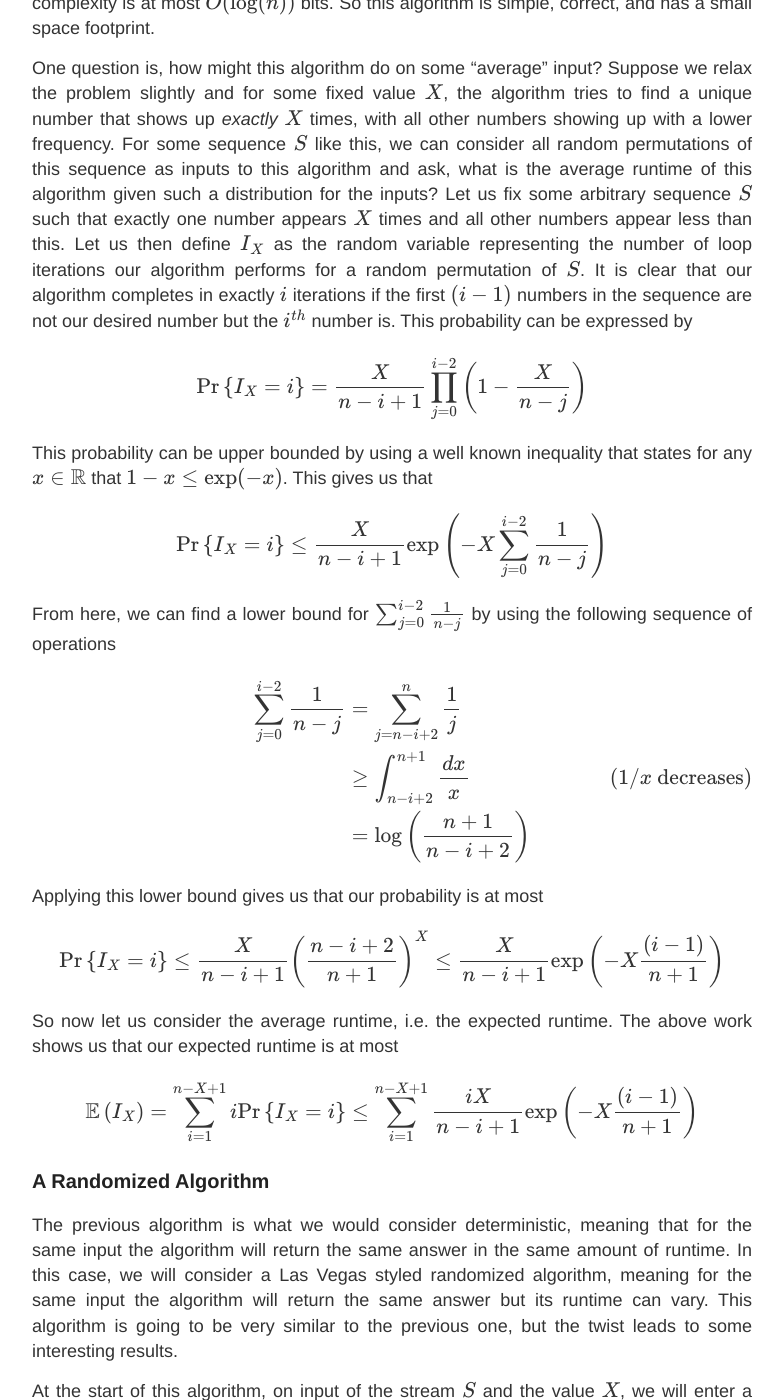
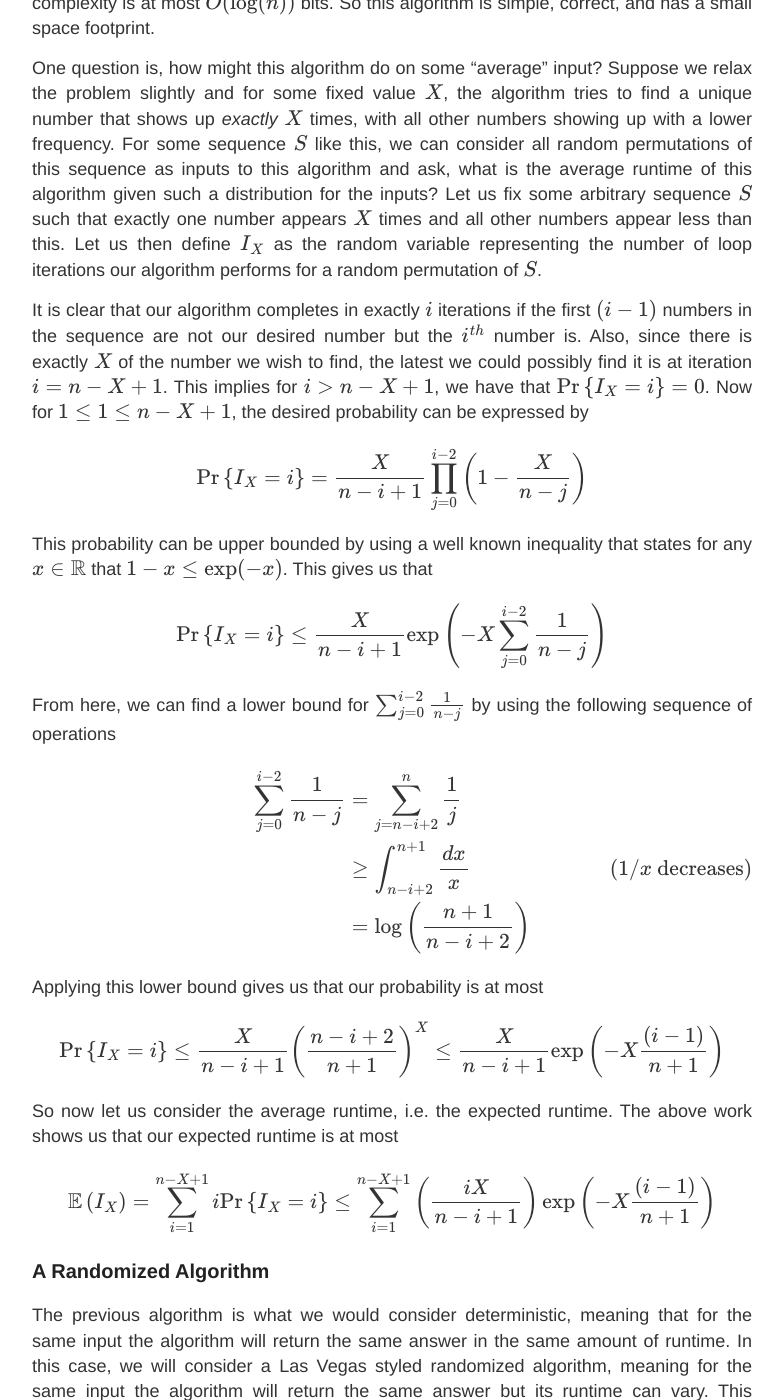
Before and after one commit to choward1491/choward1491.github.io, a Jekyll site: the page built from _posts/2020-7-25-Searching-Streams-for-the-Unknown.md, in a window 1280 px wide and 1400 px high, scrolled down 3140 px. Shown: the whole window, without its empty margins (248-1031 px from the left). Built offline with Jekyll 4.4.1, drawn with Linux system fonts in a browser that asks for light colours; nearby versions of some CDN libraries; comment, search, counter and statistics services are not loaded.

Commit message:
push some changes.. streaming post

```diff
--- a/_posts/2020-7-25-Searching-Streams-for-the-Unknown.md
+++ b/_posts/2020-7-25-Searching-Streams-for-the-Unknown.md
@@ -61,7 +61,9 @@ Before we get to the more interesting algorithm, let us consider what might be v
 
 It is pretty clear that this algorithm has us trying every type of number in the stream and seeing if its frequency is at least $X$, implying we will eventually find our desired number since it exists. Since for each value of $i$ we have to pass through the stream $2$ times, once to get the $i^{th}$ number as a representative and once to compute the frequency of that number, this implies in the worst case we will loop over the stream at most $2n$ times. Further, we can see that the only extra space we use other than the inputs is a few counters and a temporary number representing the representative. This implies our space complexity is at most $O(\log(n))$ bits. So this algorithm is simple, correct, and has a small space footprint.
 
-One question is, how might this algorithm do on some "average" input? Suppose we relax the problem slightly and for some fixed value $X$, the algorithm tries to find a unique number that shows up _exactly_ $X$ times, with all other numbers showing up with a lower frequency. For some sequence $S$ like this, we can consider all random permutations of this sequence as inputs to this algorithm and ask, what is the average runtime of this algorithm given such a distribution for the inputs? Let us fix some arbitrary sequence $S$ such that exactly one number appears $X$ times and all other numbers appear less than this. Let us then define $I_{X}$ as the random variable representing the number of loop iterations our algorithm performs for a random permutation of $S$. It is clear that our algorithm completes in exactly $i$ iterations if the first $(i-1)$ numbers in the sequence are not our desired number but the $i^{th}$ number is. This probability can be expressed by
+One question is, how might this algorithm do on some "average" input? Suppose we relax the problem slightly and for some fixed value $X$, the algorithm tries to find a unique number that shows up _exactly_ $X$ times, with all other numbers showing up with a lower frequency. For some sequence $S$ like this, we can consider all random permutations of this sequence as inputs to this algorithm and ask, what is the average runtime of this algorithm given such a distribution for the inputs? Let us fix some arbitrary sequence $S$ such that exactly one number appears $X$ times and all other numbers appear less than this. Let us then define $I_{X}$ as the random variable representing the number of loop iterations our algorithm performs for a random permutation of $S$.
+
+It is clear that our algorithm completes in exactly $i$ iterations if the first $(i-1)$ numbers in the sequence are not our desired number but the $i^{th}$ number is. Also, since there is exactly $X$ of the number we wish to find, the latest we could possibly find it is at iteration $i = n - X + 1$. This implies for $i > n - X + 1$, we have that $\text{Pr}\left\lbrace I_{X} = i\right\rbrace = 0$. Now for $1 \leq 1 \leq n - X + 1$, the desired probability can be expressed by
 
 $$\text{Pr}\left\lbrace I_{X} = i\right\rbrace = \frac{X}{n-i+1} \prod_{j=0}^{i-2} \left(1 - \frac{X}{n - j}\right)$$
 
@@ -83,7 +85,7 @@ $$\text{Pr}\left\lbrace I_{X} = i\right\rbrace \leq \frac{X}{n-i+1} \left(\frac{
 
 So now let us consider the average runtime, i.e. the expected runtime. The above work shows us that our expected runtime is at most
 
-$$\mathbb{E}\left(I_X\right) = \sum_{i=1}^{n - X + 1} i \text{Pr}\left\lbrace I_{X} = i\right\rbrace \leq \sum_{i=1}^{n - X + 1} \frac{i X}{n-i+1} \exp\left(-X\frac{(i-1)}{n+1}\right)$$
+$$\mathbb{E}\left(I_X\right) = \sum_{i=1}^{n - X + 1} i \text{Pr}\left\lbrace I_{X} = i\right\rbrace \leq \sum_{i=1}^{n - X + 1} \left(\frac{i X}{n-i+1}\right) \exp\left(-X\frac{(i-1)}{n+1}\right)$$
 
 ### A Randomized Algorithm
 The previous algorithm is what we would consider deterministic, meaning that for the same input the algorithm will return the same answer in the same amount of runtime. In this case, we will consider a Las Vegas styled randomized algorithm, meaning for the same input the algorithm will return the same answer but its runtime can vary. This algorithm is going to be very similar to the previous one, but the twist leads to some interesting results.
```
